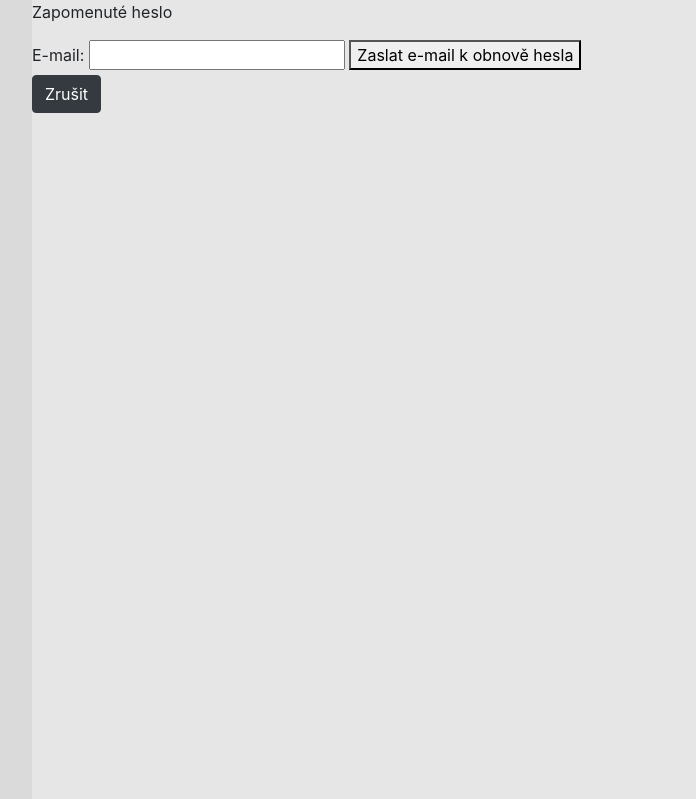
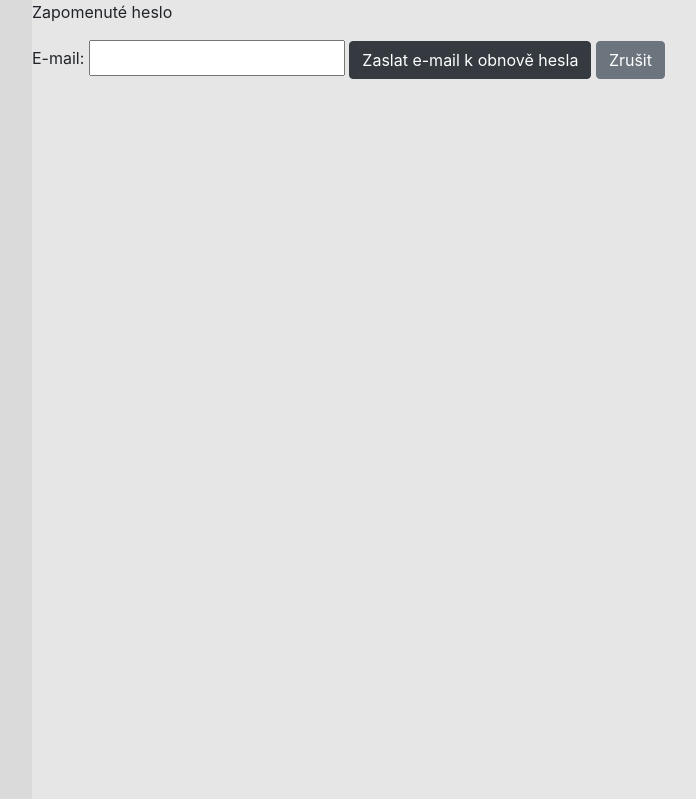
Before and after one commit to matej-oliva/Library, a PHP site: page /forgotten-password.php in a window 1280 px wide. Shown: the part 158-957 px from the top of the page, without its empty margins (38-734 px from the left). Run offline with PHP 8.4, Linux system fonts and the light colour scheme; some libraries are stand-ins or nearby versions; some web fonts are replaced.

Commit message:
[FEATURE] Forgotten pwd

```diff
--- a/forgotten-password.php
+++ b/forgotten-password.php
@@ -92,12 +92,12 @@ if (@$_GET['mailed'] == 'ok') {
         <div class="bbot">
             <form method="post">
                 <label for="email">E-mail:</label>
-                <input type="email" name="email" id="email" required value="<?php echo htmlspecialchars(@$_POST['email']) ?>" />
+                <input type="email" class="py-1" name="email" id="email" required value="<?php echo htmlspecialchars(@$_POST['email']) ?>" />
                 <?php
                 echo ($errors ? '<div class="error">Neplatný e-mail.</div>' : '');
                 ?>
-                <button type="submit">Zaslat e-mail k obnově hesla</button><br>
-                <a href="login.php" class="btn btn-dark text-white">Zrušit</a><br>
+                <button type="submit" class="btn btn-dark">Zaslat e-mail k obnově hesla</button>
+                <a href="login.php" class="btn btn-secondary">Zrušit</a><br>
             </form>
 
         </div>
--- a/login.php
+++ b/login.php
@@ -61,7 +61,7 @@
             <button type="submit" class="btn btn-primary login-btn btn-block">Přihlásit se</button>
         </div>
         <div class="clearfix">
-            <a href="#" class="pull-right">Zapomenuté heslo?</a>
+            <a href="forgotten-password.php" class="pull-right">Zapomenuté heslo?</a>
         </div>
     	<div class="or-seperator"><i>nebo se přihlaste přes</i></div>
         <div class="text-center social-btn">
```
